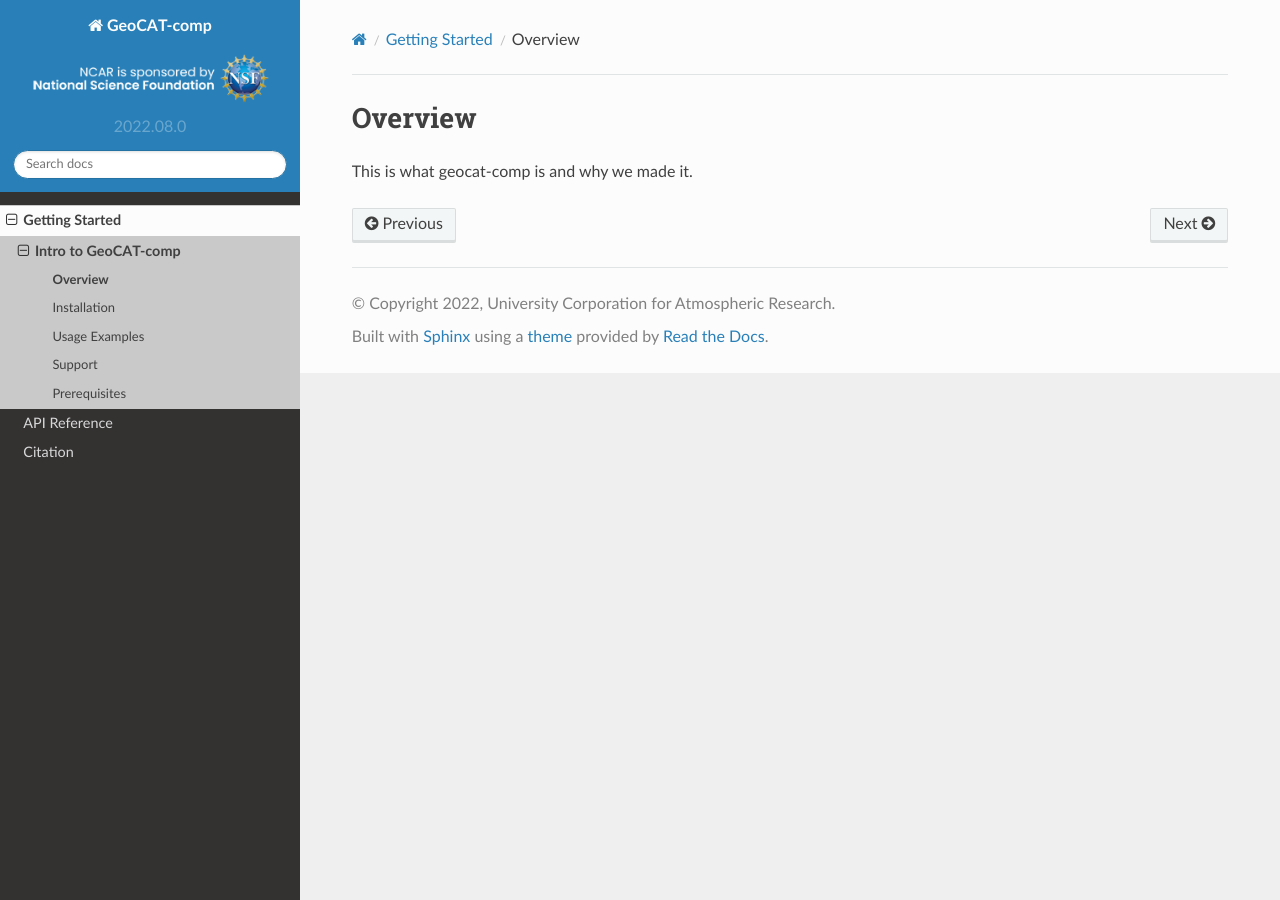
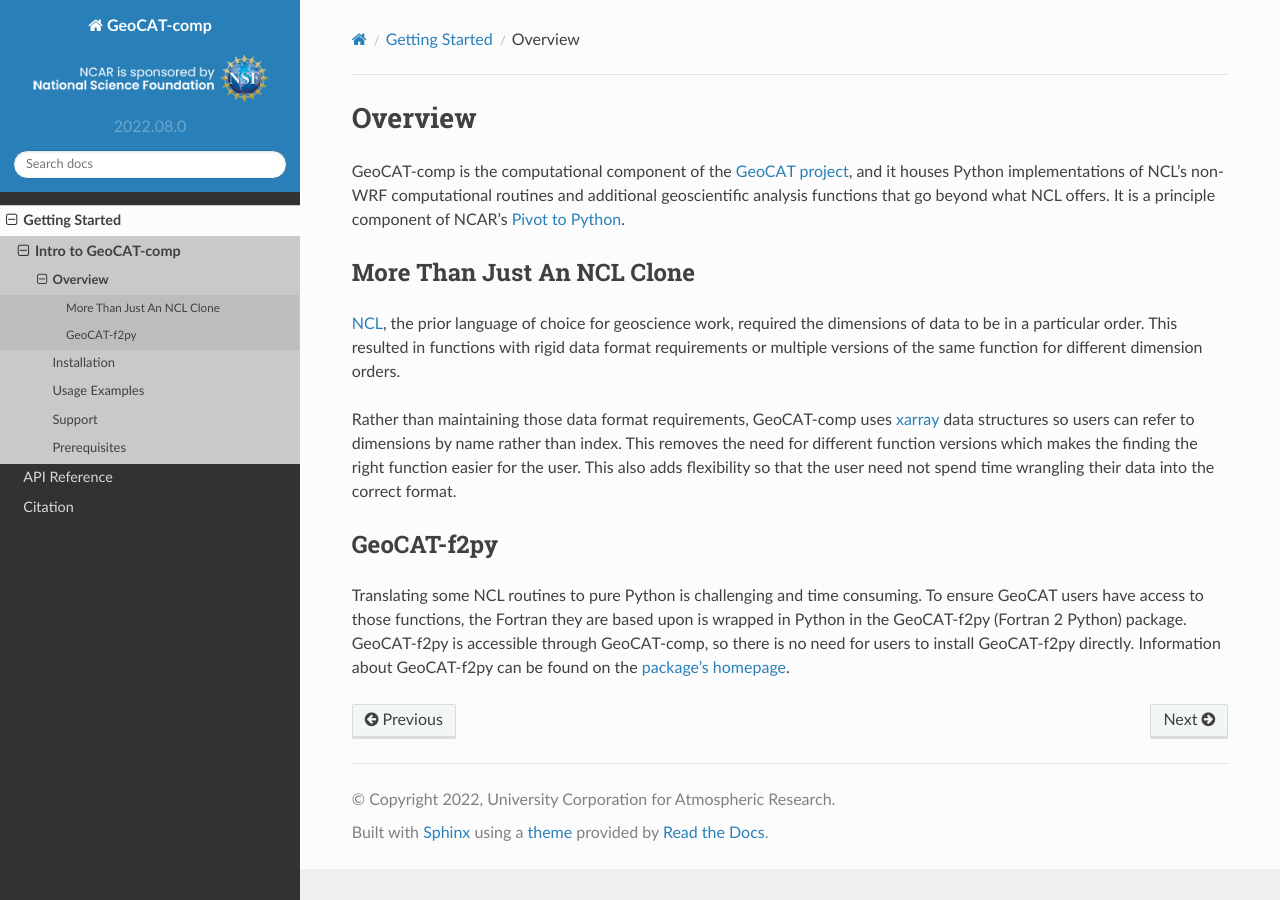
Before and after one commit to NCAR/geocat-comp, a Sphinx documentation site: the page built from docs/getting_started/overview.rst, in a window 1280 px wide. Built offline with Sphinx 7.4.7 and the Read the Docs theme 2.0.0, drawn with Linux system fonts in a browser that asks for light colours.

Commit message:
Added overview content

```diff
--- a/docs/getting_started/overview.rst
+++ b/docs/getting_started/overview.rst
@@ -1,3 +1,24 @@
 Overview
 ========
-This is what geocat-comp is and why we made it.
+GeoCAT-comp is the computational component of the `GeoCAT project <https://geocat.ucar.edu/>`_, and it houses Python
+implementations of NCL's non-WRF computational routines and additional geoscientific analysis functions that go beyond
+what NCL offers. It is a principle component of NCAR's `Pivot to Python <https://www.ncl.ucar.edu/Document/Pivot_to_Python/>`_.
+
+More Than Just An NCL Clone
+---------------------------
+`NCL <https://www.ncl.ucar.edu/>`_, the prior language of choice for geoscience work, required the dimensions of data to
+be in a particular order. This resulted in functions with rigid data format requirements or multiple versions of the
+same function for different dimension orders.
+
+Rather than maintaining those data format requirements, GeoCAT-comp uses `xarray <https://docs.xarray.dev/en/stable/getting-started-guide/why-xarray.html#what-labels-enable>`_
+data structures so users can refer to dimensions by name rather than index. This removes the need for different function
+versions which makes the finding the right function easier for the user. This also adds flexibility so that the user
+need not spend time wrangling their data into the correct format.
+
+
+GeoCAT-f2py
+-----------
+Translating some NCL routines to pure Python is challenging and time consuming. To ensure GeoCAT users have access to
+those functions, the Fortran they are based upon is wrapped in Python in the GeoCAT-f2py (Fortran 2 Python) package.
+GeoCAT-f2py is accessible through GeoCAT-comp, so there is no need for users to install GeoCAT-f2py directly.
+Information about GeoCAT-f2py can be found on the `package's homepage <https://geocat-f2py.readthedocs.io/en/latest/#>`_.
```
